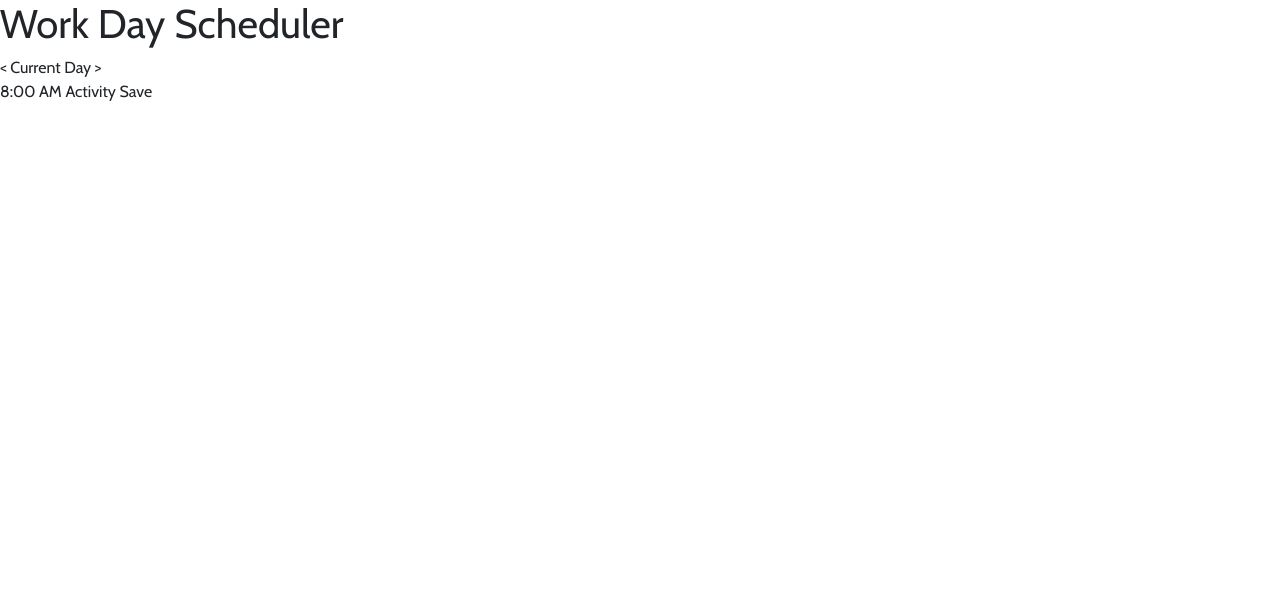
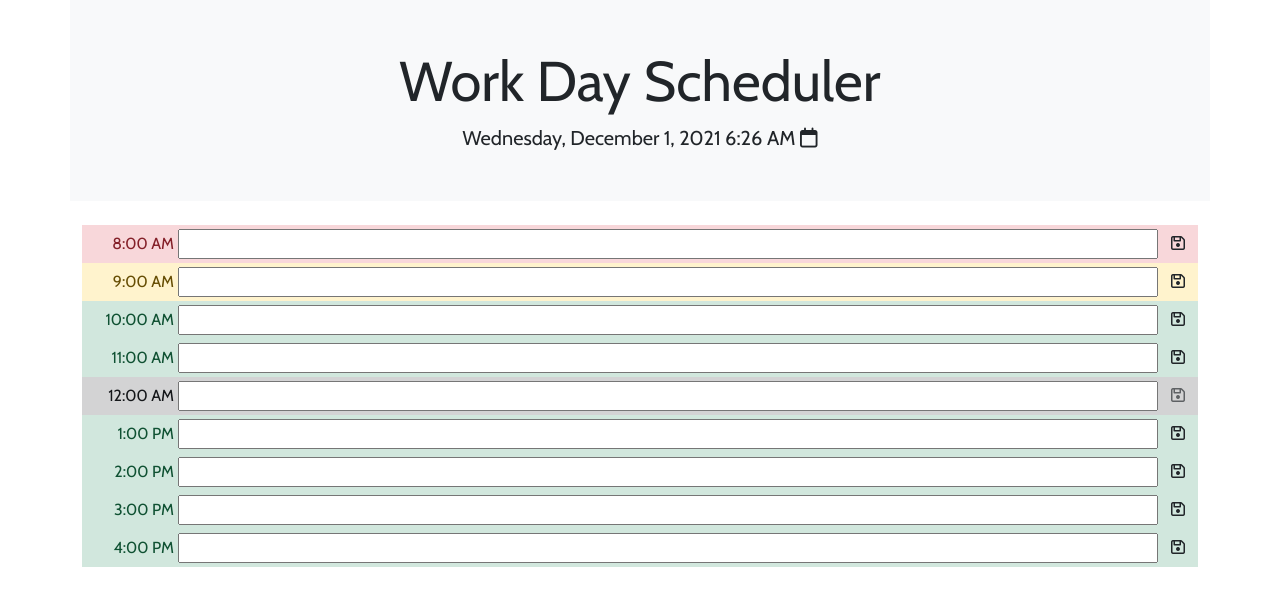
Before and after one commit to jmichaelbrown8/work-day-scheduler, a plain HTML site: page index.html in a window 1280 px wide. Drawn offline with nearby package versions, Linux system fonts and the light colour scheme.

Commit message:
Added basic structure and initialize function that sets the current day in a user's locale string

```diff
--- a/assets/css/style.css
+++ b/assets/css/style.css
@@ -1,3 +1,8 @@
 body {
     font-family: 'Cabin', Helvetica, sans-serif;
 }
+
+.time-label {
+    flex-basis: 6em;
+    text-align: right;
+}
--- a/assets/js/script.js
+++ b/assets/js/script.js
@@ -1,3 +1,32 @@
+const today = moment();
+
+const workingDays = [1, 2, 3, 4, 5]; // disable inputs for non-working days
+const workingHours = [8, 9, 10, 11, 12, 13, 14, 15, 16]; // only display inputs for working hours
+const awayHours = [12]; // disable input for times like lunch hours
+
 // initialize the page based on today's date
+function initialize() {
+    // get today's date
+    let todayString = today.format("LLLL")
 
-//
+    // display date on page
+    $('#current-day').children("span").text(todayString);
+
+    // update date/time every minute
+
+    // make calendar icon clickable for a jqueryui calendar dialog switcher
+
+    // check localstorage for data to display
+    // var workDays = {
+    //     "2021-11-30": {
+    //         "8": "Meeting with the boss",
+    //         "14": "Coffee break"
+    //     },
+    //     "2021-12-01": {}
+    // }
+
+    // write out data to page
+
+}
+
+initialize();
--- a/index.html
+++ b/index.html
@@ -5,29 +5,90 @@
     <meta http-equiv="X-UA-Compatible" content="IE=edge">
     <meta name="viewport" content="width=device-width, initial-scale=1.0">
     <title>Work Day Scheduler</title>
-    <script src="https://kit.fontawesome.com/60540321c0.js" crossorigin="anonymous"></script>
     <link href="https://cdn.jsdelivr.net/npm/bootstrap@5.1.3/dist/css/bootstrap.min.css" rel="stylesheet" integrity="sha384-1BmE4kWBq78iYhFldvKuhfTAU6auU8tT94WrHftjDbrCEXSU1oBoqyl2QvZ6jIW3" crossorigin="anonymous">
     <link rel="stylesheet" href="https://fonts.googleapis.com/css?family=Cabin">
     <link rel="stylesheet" href="./assets/css/style.css">
 </head>
 <body>
-    <header>
-        <h1>Work Day Scheduler</h1>
-        <div>
-            <span><</span>
-            <span id="current-day">Current Day</span>
-            <span>></span>
+    <header class="container p-5 mb-4 bg-light text-center">
+        <h1 class="display-4">Work Day Scheduler</h1>
+        <div class="lead" id="current-day">
+            <span></span><!-- this is where the current date is displayed -->
+            <i class="far fa-calendar"></i>
         </div>
 
     </header>
-    <main>
-        <div>
-            <span>8:00 AM</span>
-            <span>Activity</span>
-            <span>Save</span>
+
+    <main class="container flex-column">
+        <div class="alert-danger d-flex flex-row justify-content-between align-items-center">
+            <span class="px-1 time-label">8:00 AM</span>
+            <input type="text" class="flex-grow-1" />
+            <button type="button" class="btn" aria-label="Save">
+                <i class="fa fa-save"></i>
+            </button>
+        </div>
+        <div class="alert-warning d-flex flex-row justify-content-between align-items-center">
+            <span class="px-1 time-label">9:00 AM</span>
+            <input type="text" class="flex-grow-1" />
+            <button type="button" class="btn" aria-label="Save">
+                <i class="fa fa-save"></i>
+            </button>
+        </div>
+        <div class="alert-success d-flex flex-row justify-content-between align-items-center">
+            <span class="px-1 time-label">10:00 AM</span>
+            <input type="text" class="flex-grow-1" />
+            <button type="button" class="btn" aria-label="Save">
+                <i class="fa fa-save"></i>
+            </button>
+        </div>
+        <div class="alert-success d-flex flex-row justify-content-between align-items-center">
+            <span class="px-1 time-label">11:00 AM</span>
+            <input type="text" class="flex-grow-1" />
+            <button type="button" class="btn" aria-label="Save">
+                <i class="fa fa-save"></i>
+            </button>
+        </div>
+        <div class="alert-dark d-flex flex-row justify-content-between align-items-center">
+            <span class="px-1 time-label">12:00 AM</span>
+            <input type="text" class="flex-grow-1" />
+            <button type="button" disabled class="btn align-self-right" aria-label="Save">
+                <i class="fa fa-save"></i>
+            </button>
+        </div>
+        <div class="alert-success d-flex flex-row justify-content-between align-items-center">
+            <span class="px-1 time-label">1:00 PM</span>
+            <input type="text" class="flex-grow-1" />
+            <button type="button" class="btn" aria-label="Save">
+                <i class="fa fa-save"></i>
+            </button>
+        </div>
+        <div class="alert-success d-flex flex-row justify-content-between align-items-center">
+            <span class="px-1 time-label">2:00 PM</span>
+            <input type="text" class="flex-grow-1" />
+            <button type="button" class="btn" aria-label="Save">
+                <i class="fa fa-save"></i>
+            </button>
+        </div>
+        <div class="alert-success d-flex flex-row justify-content-between align-items-center">
+            <span class="px-1 time-label">3:00 PM</span>
+            <input type="text" class="flex-grow-1" />
+            <button type="button" class="btn" aria-label="Save">
+                <i class="fa fa-save"></i>
+            </button>
+        </div>
+        <div class="alert-success d-flex flex-row justify-content-between align-items-center">
+            <span class="px-1 time-label">4:00 PM</span>
+            <input type="text" class="flex-grow-1" />
+            <button type="button" class="btn" aria-label="Save">
+                <i class="fa fa-save"></i>
+            </button>
         </div>
     </main>
+    <script src="https://kit.fontawesome.com/60540321c0.js" crossorigin="anonymous"></script>
     <script src="https://ajax.googleapis.com/ajax/libs/jquery/3.6.0/jquery.min.js"></script>
+    <script src="https://code.jquery.com/ui/1.13.0/jquery-ui.js"></script>
+    <script src="https://cdn.jsdelivr.net/npm/bootstrap@5.1.3/dist/js/bootstrap.bundle.min.js" integrity="sha384-ka7Sk0Gln4gmtz2MlQnikT1wXgYsOg+OMhuP+IlRH9sENBO0LRn5q+8nbTov4+1p" crossorigin="anonymous"></script>
     <script src="https://cdnjs.cloudflare.com/ajax/libs/moment.js/2.29.1/moment-with-locales.min.js" integrity="sha512-LGXaggshOkD/at6PFNcp2V2unf9LzFq6LE+sChH7ceMTDP0g2kn6Vxwgg7wkPP7AAtX+lmPqPdxB47A0Nz0cMQ==" crossorigin="anonymous" referrerpolicy="no-referrer"></script>
+    <script src="./assets/js/script.js"></script>
 </body>
 </html>
```
Also changed, not shown: 2 other files.
